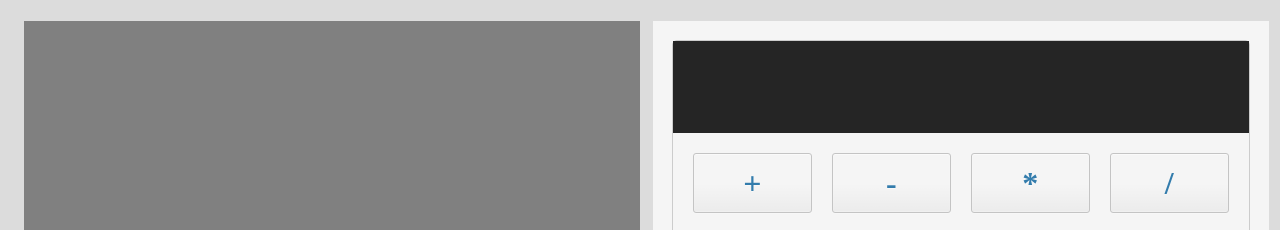
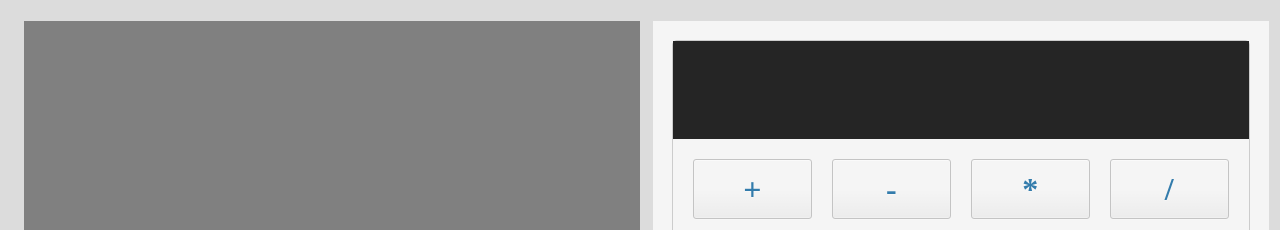
Before and after one commit to crinnsh/lots-of-stuff, a plain HTML site: page index.html in a window 1280 px wide. Shown: the part 76-306 px from the top of the page. Drawn offline with Linux system fonts and the light colour scheme.

Commit message:
Update style.css

```diff
--- a/style.css
+++ b/style.css
@@ -124,17 +124,17 @@ body.dark .operator {
 
 #calculator-screen {
     width: 100%;
-    font-size: 5rem;
-    height: 92px;
+    font-size: 4rem;
+    height: 98px;
     border: none;
     background-color: #252525;
     color: #fff;
-    text-align: right;
+    /* text-align: center; */
     padding-right: 20px;
     padding-left: 10px;
 
     display: flex;
-    justify-content: right;
+    justify-content: center;
     align-items: center;
     overflow: auto;
 }
```
